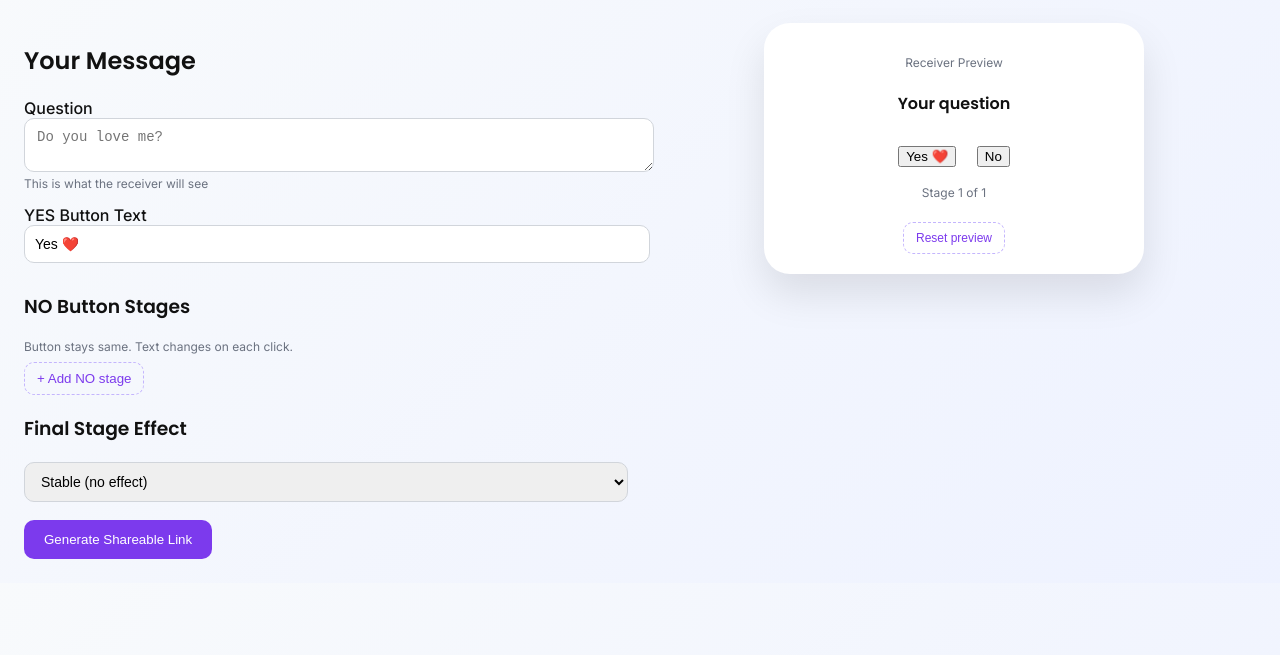
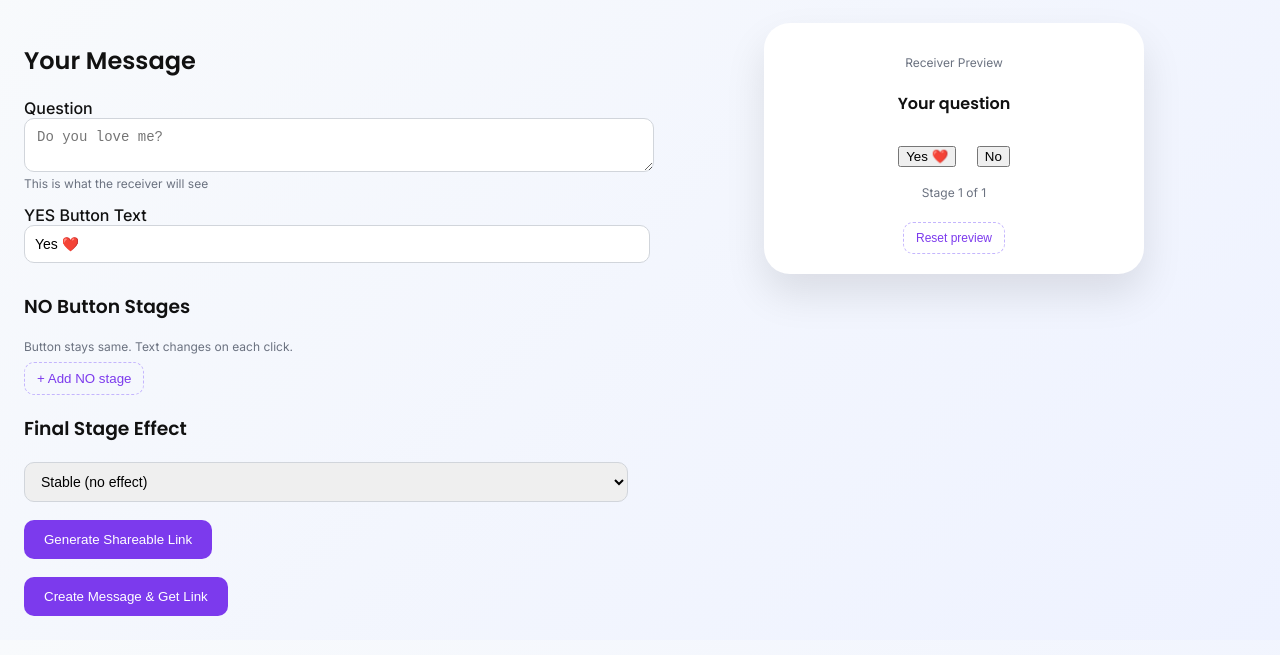
Before and after one commit to devprasun1-prog/stagecraft-frontend, a plain HTML site: page create.html in a window 1280 px wide. Shown: the part 63-718 px from the top of the page. Drawn offline with Linux system fonts and the light colour scheme.

Commit message:
Add create message button for sender

```diff
--- a/create.html
+++ b/create.html
@@ -60,8 +60,13 @@
     <button class="btn primary" onclick="generateLink()">
       Generate Shareable Link
     </button>
+    <div id="shareLink" class="share-box"></div>
 
-    <div id="shareLink" class="share-box"></div>
+    <button class="btn primary" id="createMessageBtn">
+      Create Message & Get Link
+    </button>
+    <div id="createStatus" class="small muted"></div>
+
   </div>
 
   <!-- RIGHT PANEL -->
@@ -89,4 +94,5 @@
 <script src="effects.js"></script>
 <script src="app.js"></script>
 </body>
+
 </html>
```
